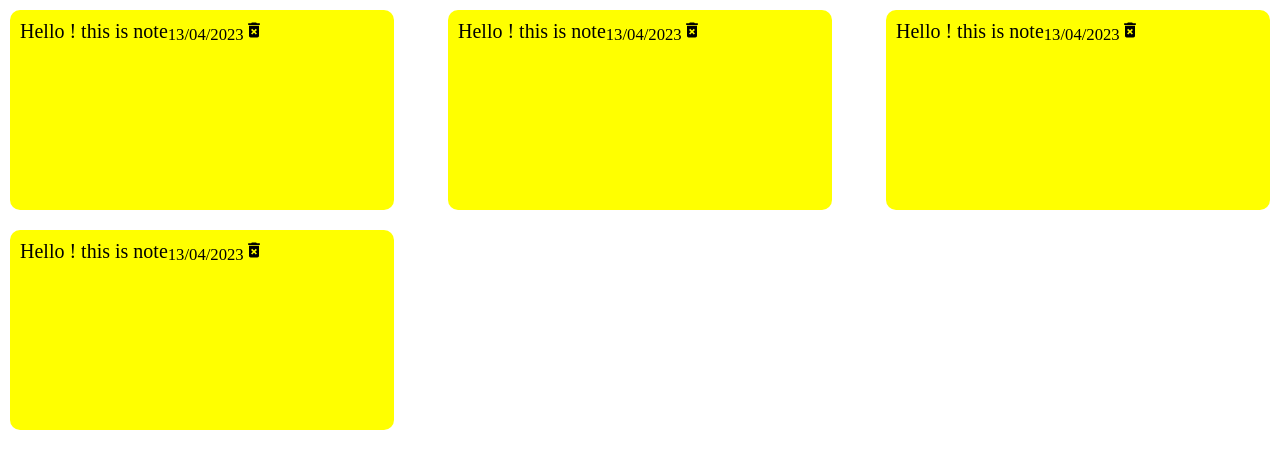
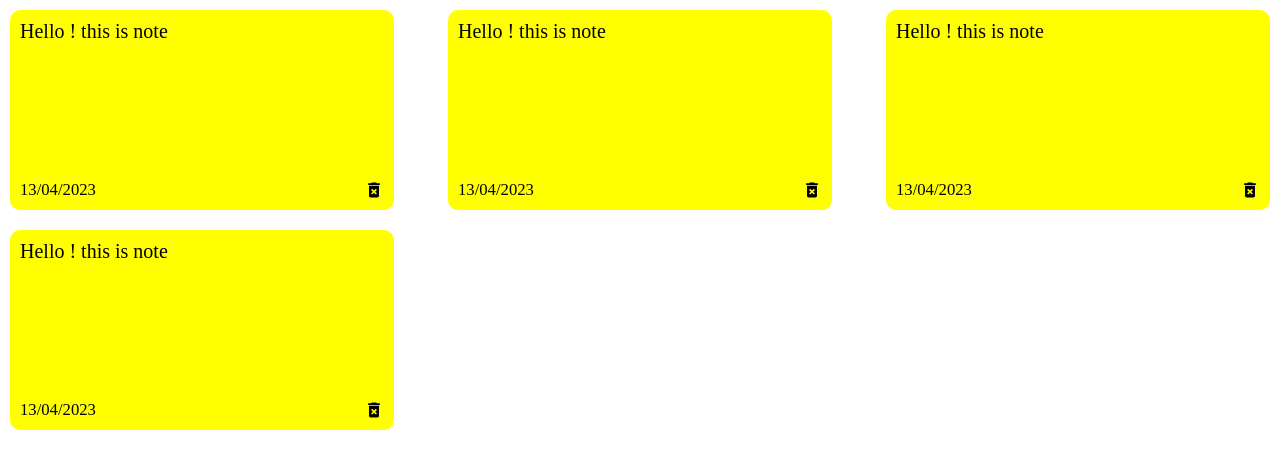
Before and after one commit to marcinoles87/notes-app, a React (Create React App) app: page / in a window 1280 px wide. Shown: the top 468 px of the page. Built offline with nearby package versions, Linux system fonts and the light colour scheme.

Commit message:
add components and css

```diff
--- a/src/components/Note.js
+++ b/src/components/Note.js
@@ -7,7 +7,7 @@ function Note() {
         <span>Hello ! this is note</span>
         <div className='note-footer'>
             <small>13/04/2023</small>
-            <MdDeleteForever></MdDeleteForever>
+            <MdDeleteForever className='delete-icon'></MdDeleteForever>
         </div>
     </div>
   )
--- a/src/index.css
+++ b/src/index.css
@@ -8,6 +8,8 @@
 
 .note-container{
   display: flex;
+  flex-direction: column;
+  justify-content: space-between;
   width: 30%;
   min-height: 200px;
   margin: 10px;
@@ -17,3 +19,14 @@
   border-radius: 10px;
 
 }
+
+.note-footer{
+  display: flex;
+  flex-direction: row;
+  justify-content: space-between;
+
+}
+
+.delete-icon{
+  margin-left: 20px;
+}
```
